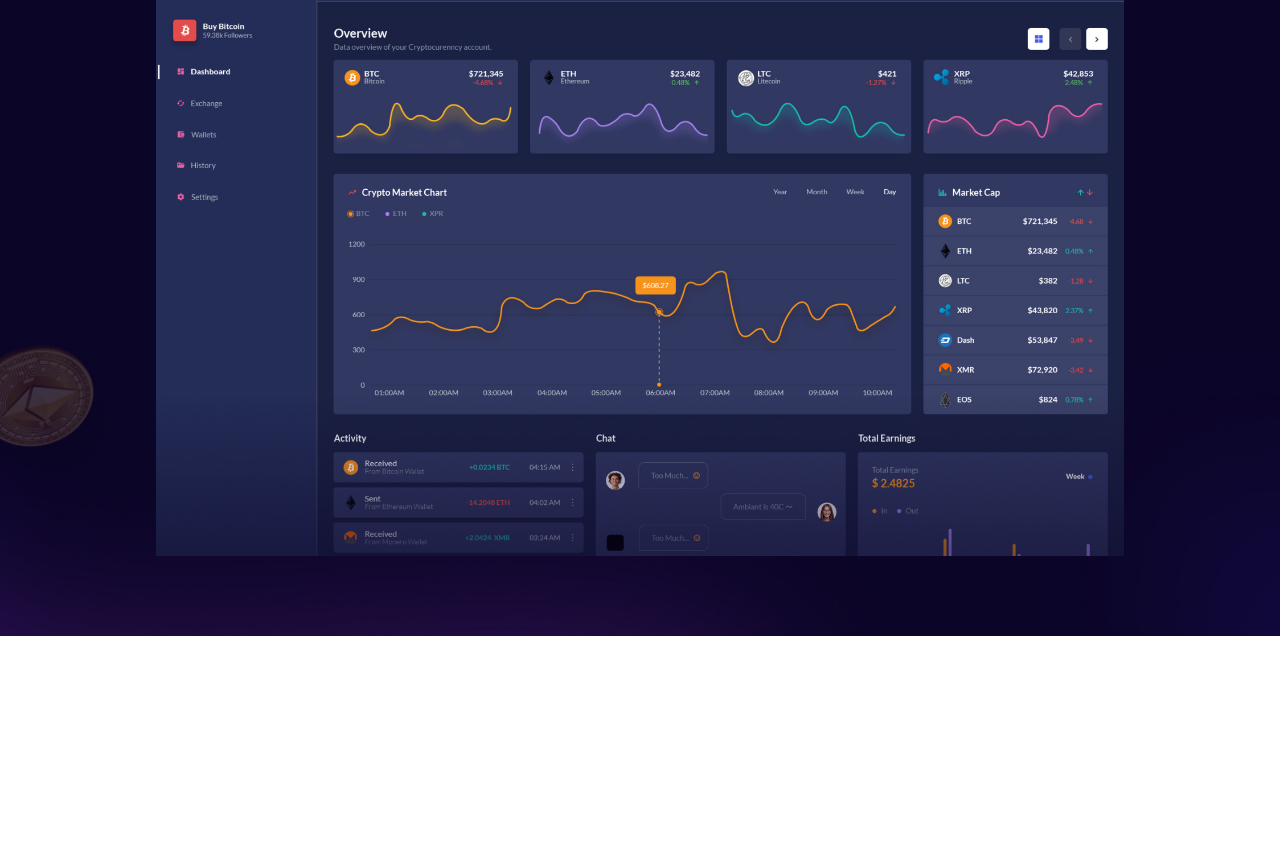
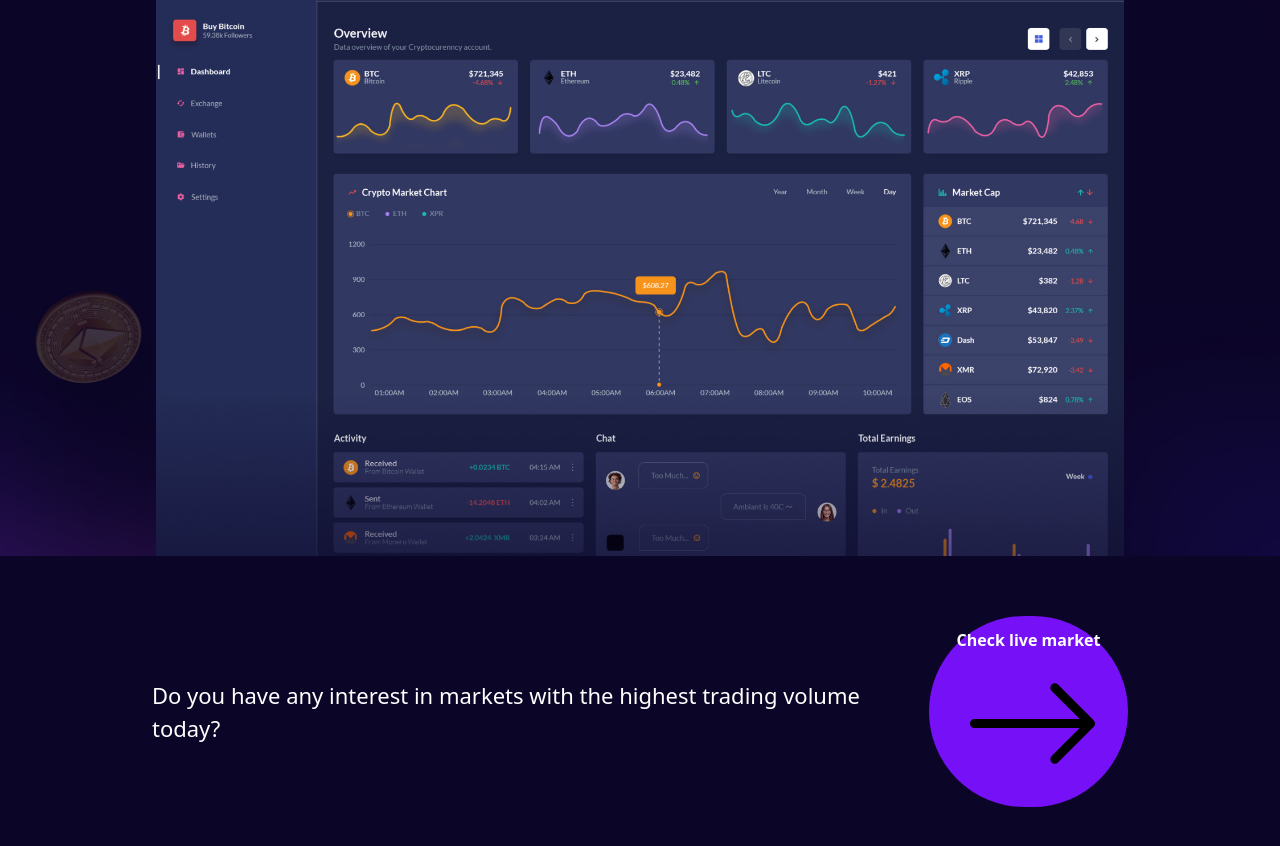
Before and after one commit to Henrychigozie/CRYPTO-react, a React (Vite) app: page / in a window 1280 px wide. Shown: the part 2669-3515 px from the top of the page. Before the commit the page ends 3305 px from the top, so only its background shows below. Built offline with nearby package versions, Linux system fonts and the light colour scheme.

Commit message:
another update

```diff
--- a/components/platform.jsx
+++ b/components/platform.jsx
@@ -1,6 +1,7 @@
 import React from "react";
 import bgImage from "../src/assets/demo-cryptocurrency-bg-image-02.jpg";
 import dashboardImg from "../src/assets/demo-cryptocurrency-image-03.jpg";
+import {ArrowRight } from "react-bootstrap-icons";
 
 const Platform = () => {
   return (
@@ -28,10 +29,25 @@
         </div>
 
         {/* Add more content here if needed, like the dashboard from previous examples */}
-        <div className="max-w-250 mx-auto mt-12 px-4 pb-20 max-[992px]:max-w-200 max-md:max-w-160">
+        <div className="max-w-250 mx-auto mt-12 px-4 max-[992px]:max-w-200 max-md:max-w-160">
             <img src={dashboardImg} alt="dashboard" className="w-full"/>
         </div>
       </div>
+
+
+<div className="bg-[#0b0527] py-15 max-[992px]:py-10">
+        <div className="relative z-10 max-w-5xl mx-auto px-6 flex items-center justify-between max-[992px]:flex-col max-[992px]:gap-6 ">
+        <p className="text-white text-[22px] font-medium max-[992px]:text-center max-[992px]:font-normal">
+          Do you have any interest in markets with the highest trading volume today?
+
+        </p>
+        <button className="bg-[#7611f7] text-white px-6 py-3 rounded-full font-semibold hover:bg-purple-700 transition">
+          Check live market
+            <ArrowRight className="inline-block ml-2" />
+        </button>
+      </div>
+</div>
+
     </>
   );
 };
```
